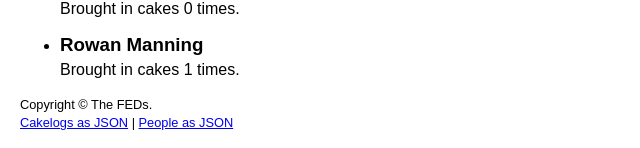
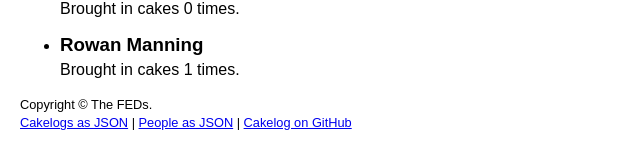
Before and after one commit to fedtoys/cakelog, a Jekyll site: the page built from index.html, in a window 1280 px wide. Shown: the part 1008-1156 px from the top of the page, without its empty margins (0-640 px from the left). Built offline with Jekyll 4.4.1, drawn with Linux system fonts in a browser that asks for light colours.

Commit message:
Add a link to the repo

```diff
--- a/_includes/site/footer.html
+++ b/_includes/site/footer.html
@@ -2,5 +2,6 @@
 <small>
     Copyright &copy; The FEDs.<br/>
     <a href="/api/cakelogs.json">Cakelogs as JSON</a> |
-    <a href="/api/people.json">People as JSON</a>
+    <a href="/api/people.json">People as JSON</a> |
+    <a href="https://github.com/thefeds/cakelog">Cakelog on GitHub</a>
 </small>
```
